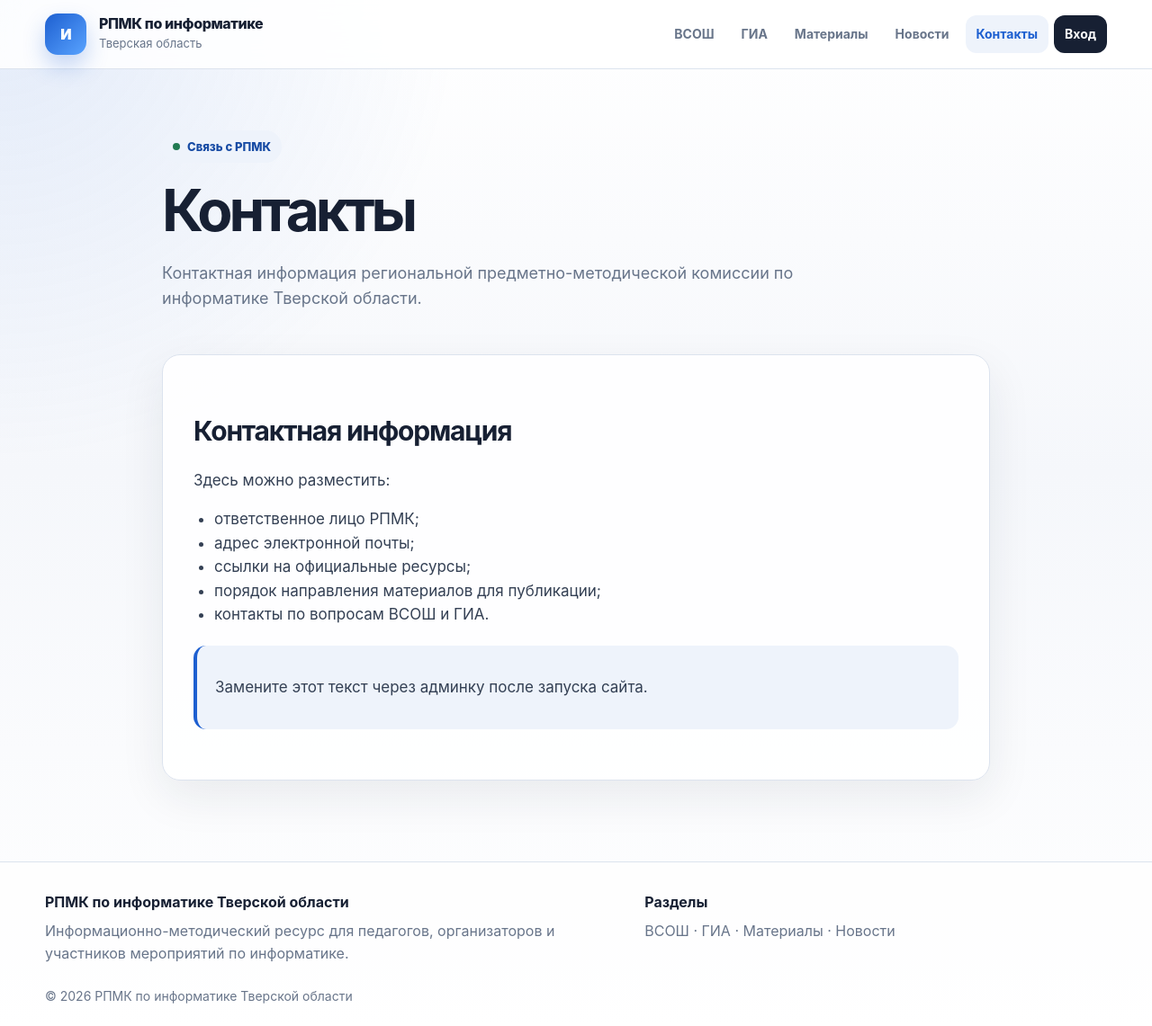
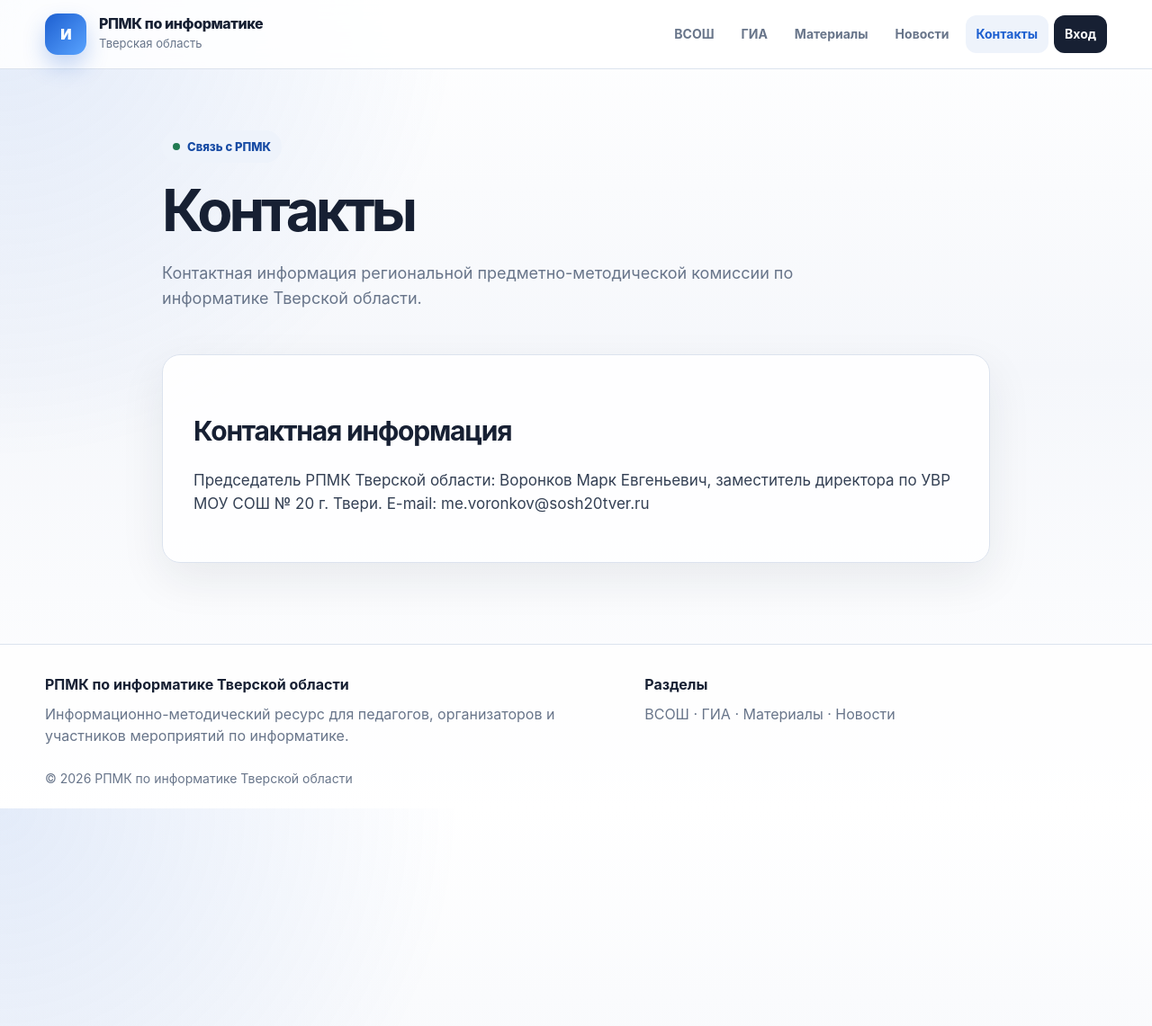
Before and after one commit to dzharman441302/rpmk-informatika-tver, a Jekyll site: the page built from contacts/index.md, in a window 1280 px wide and 1141 px high. Shown: the whole window at 90% size. Built offline with Jekyll 4.4.1, drawn with Linux system fonts in a browser that asks for light colours.

Commit message:
Update Страницы сайта “contacts”

```diff
--- a/contacts/index.md
+++ b/contacts/index.md
@@ -1,17 +1,11 @@
 ---
-title: "Контакты"
-eyebrow: "Связь с РПМК"
-description: "Контактная информация региональной предметно-методической комиссии по информатике Тверской области."
+title: Контакты
+eyebrow: Связь с РПМК
+description: Контактная информация региональной предметно-методической комиссии по информатике Тверской области.
 ---
 
 ## Контактная информация
 
-Здесь можно разместить:
-
-- ответственное лицо РПМК;
-- адрес электронной почты;
-- ссылки на официальные ресурсы;
-- порядок направления материалов для публикации;
-- контакты по вопросам ВСОШ и ГИА.
-
-> Замените этот текст через админку после запуска сайта.
+Председатель РПМК Тверской области:
+Воронков Марк Евгеньевич, заместитель директора по УВР МОУ СОШ № 20 г. Твери.
+E-mail: me.voronkov@sosh20tver.ru
```
